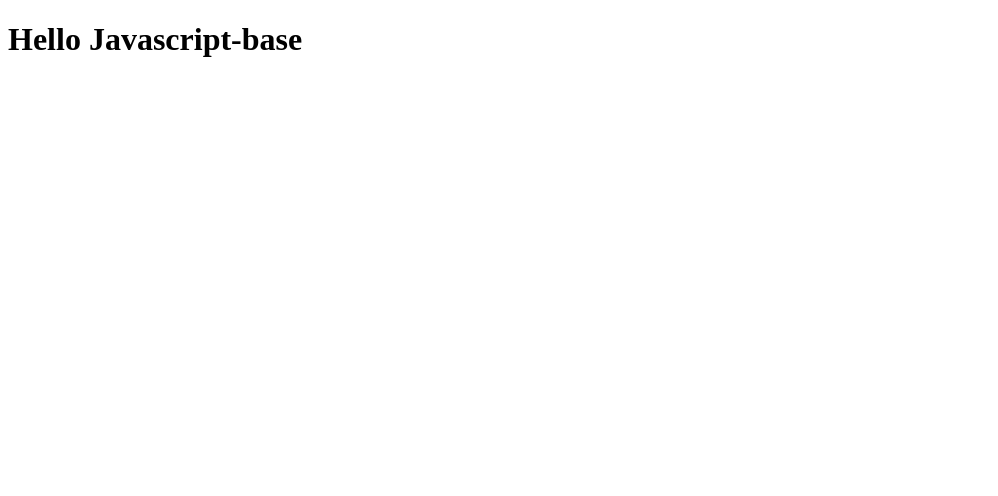
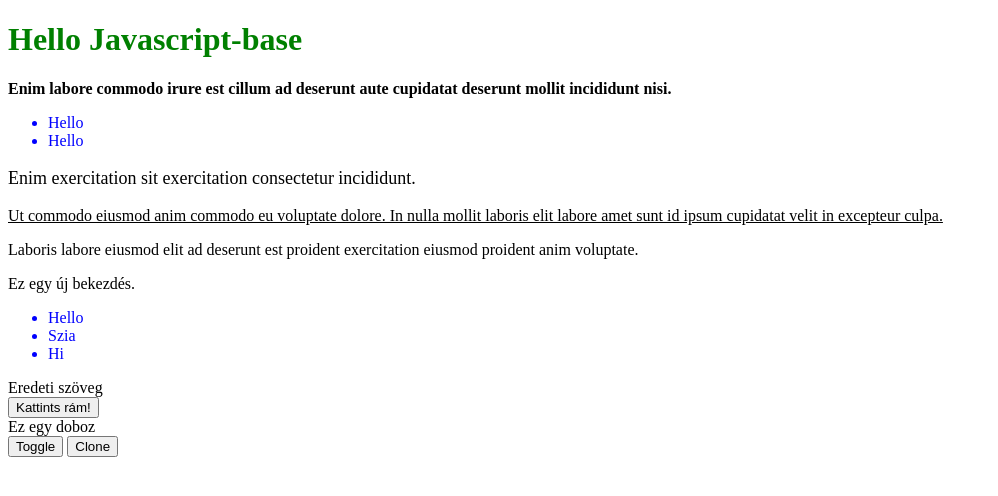
Before and after one commit to dajkagabi/Javascript-base-2024, a plain HTML site: page index.html in a window 1280 px wide. Shown: the whole page, without its empty margins (0-998 px from the left). Drawn offline with Linux system fonts and the light colour scheme.

Commit message:
DOM feltöltve

```diff
--- a/index.html
+++ b/index.html
@@ -7,9 +7,140 @@
   </head>
 
   <body>
-    <h1>Hello Javascript-base</h1>
+    <h1 id="cim">Hello Javascript-base</h1>
 
-    <script src="scripts.js"></script>
-    <script src="variable.js"></script>
+    <p class="szoveg">
+      Enim labore commodo irure est cillum ad deserunt aute cupidatat deserunt
+      mollit incididunt nisi.
+    </p>
+
+    <ul>
+      <li>Hello</li>
+      <li>Hello</li>
+    </ul>
+
+    <div class="container">
+      <p class="szoveg2">
+        Enim exercitation sit exercitation consectetur incididunt.
+      </p>
+    </div>
+
+    <div class="Container">
+      <p class="bekezdes">
+        Ut commodo eiusmod anim commodo eu voluptate dolore. In nulla mollit
+        laboris elit labore amet sunt id ipsum cupidatat velit in excepteur
+        culpa.
+      </p>
+    </div>
+
+    <p id="element">
+      Laboris labore eiusmod elit ad deserunt est proident exercitation eiusmod
+      proident anim voluptate.
+    </p>
+
+    <ul id="lista">
+      <li>Elem</li>
+      <li>Hello</li>
+      <li>Szia</li>
+      <li>Hi</li>
+    </ul>
+
+    <div id="container" data-info="adat1">Eredeti szöveg</div>
+
+    <button id="gomb">Kattints rám!</button>
+
+    <div id="doboz" class="alap">Ez egy doboz</div>
+    <button id="toogle">Toggle</button>
+    <button id="clone">Clone</button>
+
+    <script>
+      //getElementById
+      const cimElem = document.getElementById("cim");
+      cimElem.style.color = "green";
+      //getElementsByClassName
+      const szoveg = document.getElementsByClassName("szoveg");
+      for (let i = 0; i < szoveg.length; i++) {
+        szoveg[i].style.fontWeight = "bold";
+      }
+      //getElementByTagName
+      const liElem = document.getElementsByTagName("li");
+      for (let i = 0; i < liElem.length; i++) {
+        liElem[i].style.color = "blue";
+      }
+      //querySelector
+      const masodikSzoveg = document.querySelector(".container, .szoveg2");
+      masodikSzoveg.style.fontSize = "18px";
+      //querySelectorAll
+      const bekezdes = document.querySelectorAll(".bekezdes");
+      bekezdes.forEach((elem) => {
+        elem.style.textDecoration = "underline";
+      });
+      //createElement, appendChild
+      const element = document.getElementById("element");
+      const UjElem = document.createElement("p");
+      UjElem.textContent = "Ez egy új bekezdés.";
+      element.appendChild(UjElem);
+      //removeChild
+      const lista = document.getElementById("lista");
+      const elsoElem = lista.getElementsByTagName("li")[0];
+      lista.removeChild(elsoElem);
+      //dataset
+      const container = document.getElementById("container");
+      container.dataset.info = "ujAdat";
+      console.log(container.dataset.info);
+      //eventListener, remove
+      function kattintasHandler() {
+        alert("Gomb megnyomva!");
+      }
+      const gomb = document.getElementById("gomb");
+      gomb.addEventListener("click", kattintasHandler);
+      console.log("Eseménykezelő hozzáadva.");
+
+      setTimeout(() => {
+        gomb.removeEventListener("click", kattintasHandler);
+        console.log("Eseménykezelő eltávolítva.");
+      }, 5000);
+      //call
+      const doboz = document.getElementById("doboz");
+      const toogle = document.getElementById("toogle");
+      const clone = document.getElementById("clone");
+
+      toogle.addEventListener("click", function () {
+        doboz.classList.toggle("kiemelt");
+      });
+
+      //eventLister
+
+      /* if (!masolat) {
+       const ujMasolat = doboz.cloneNode(true);
+       ujMasolat.textContent = "Ez egy klónozott doboz";
+        ujMasolat.classList.add("kiemelt", "klon");
+        document.body.appendChild(ujMasolat);
+
+         ujMasolat.addEventListener("click", function () {
+         ujMasolat.classList.toggle("kiemelt");
+          });
+        }
+        });
+      */
+
+      clone.addEventListener("click", function () {
+        const masolat = doboz.cloneNode(true);
+        masolat.textContent = "Ez egy klónozott doboz";
+        masolat.classList.add("kiemelt");
+        document.body.appendChild(masolat);
+
+        masolat.addEventListener("click", function () {
+          masolat.classList.toggle("kiemelt");
+        });
+      });
+    </script>
+    <style>
+      .kiemelt {
+        background-color: beige;
+      }
+    </style>
+    <!--  <script src="scripts.js"></script>
+    <script src="variable.js"></script>-->
   </body>
 </html>
```
